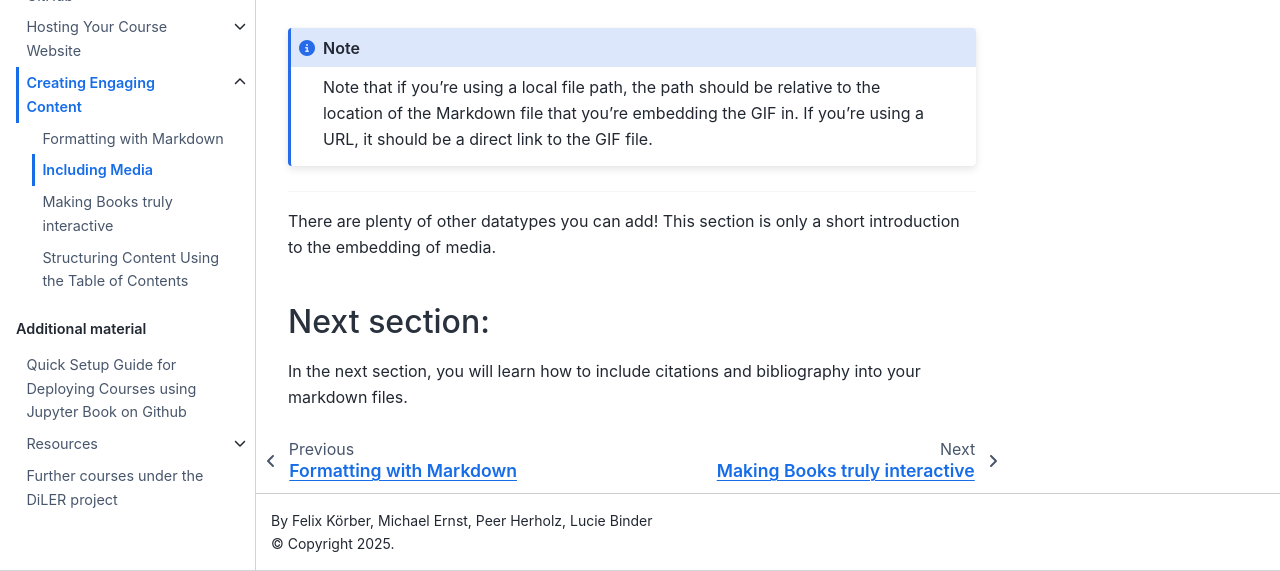
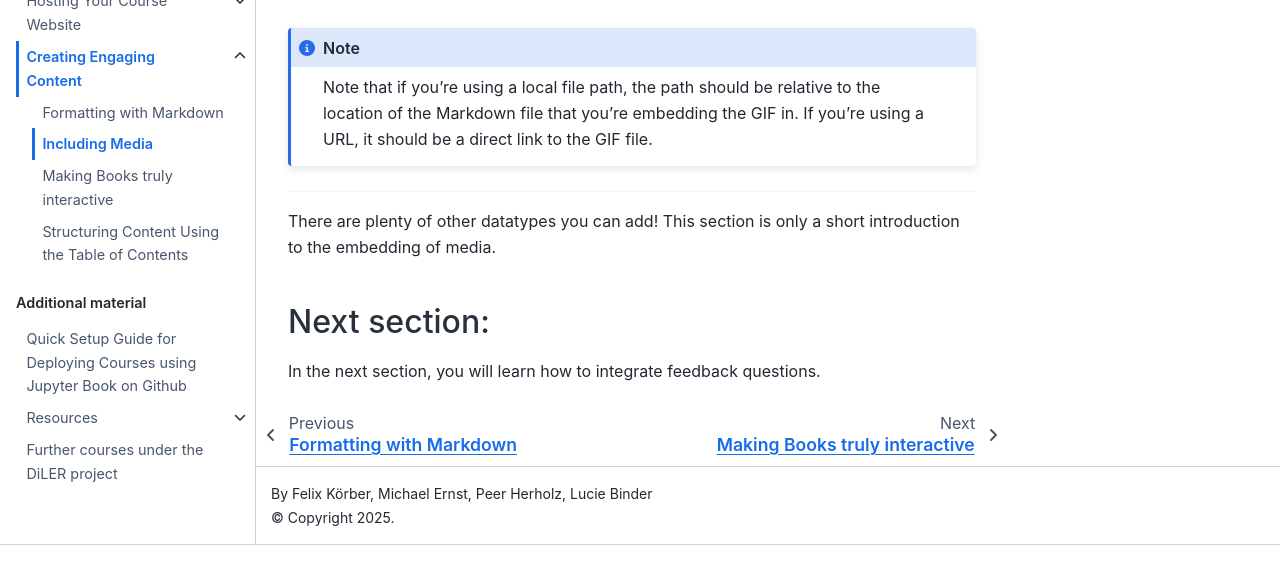
Before and after one commit to M-earnest/tutorial_jupyter_books, a Jupyter Book: the page built from content/3_create/media.md, in a window 1280 px wide and 900 px high, scrolled down 4864 px, cut to the strip 329-900 px from the top of the window. Built offline with Jupyter Book 1.0.4 settings and Sphinx 7.4.7 and the Sphinx Book theme 1.1.4, drawn with Linux system fonts in a browser that asks for light colours; pages that are not in the unit, such as notebooks, are missing from menus; after the commit the page ends 5738 px from its top, so only the background shows below that.

Commit message:
Update media.md

```diff
--- a/content/3_create/media.md
+++ b/content/3_create/media.md
@@ -129,4 +129,4 @@ ___
 There are plenty of other datatypes you can add! This section is only a short introduction to the embedding of media.
 
 ## Next section:
-In the next section, you will learn how to include citations and bibliography into your markdown files.
+In the next section, you will learn how to integrate feedback questions.
```
